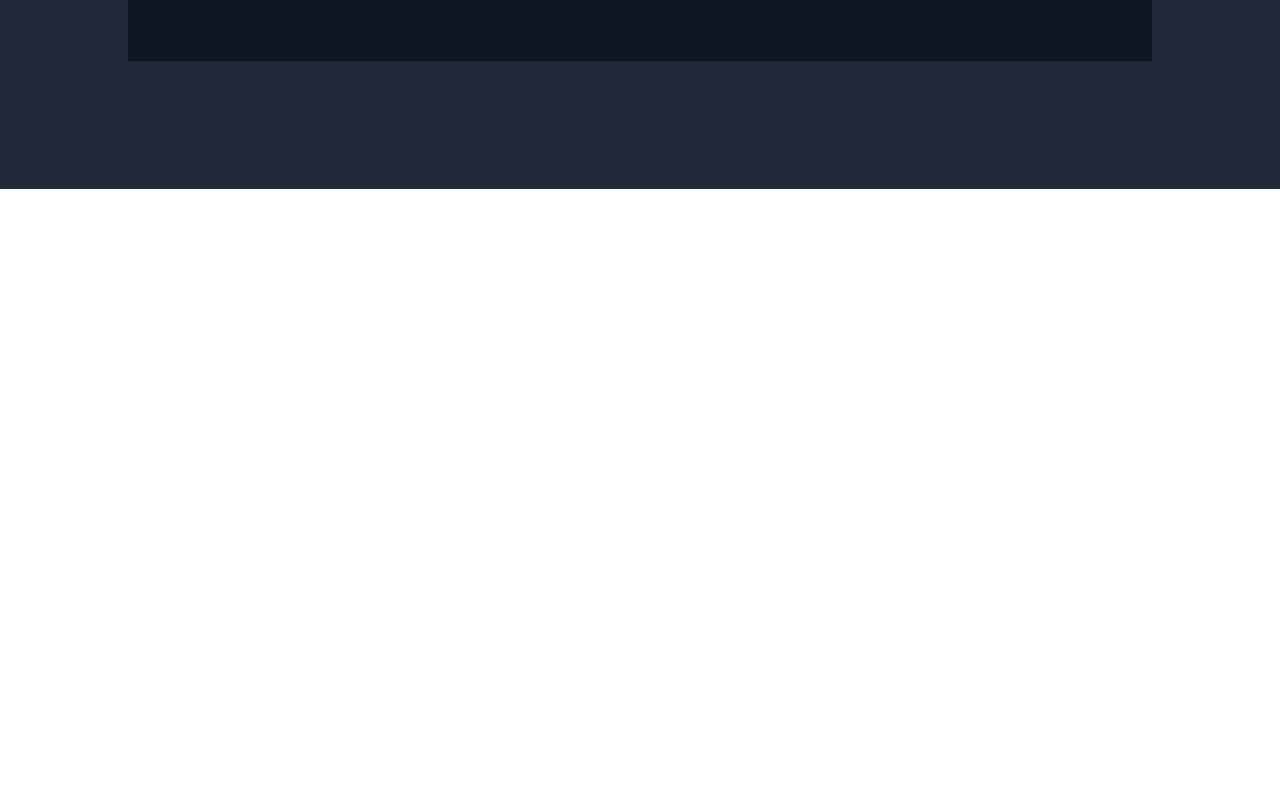
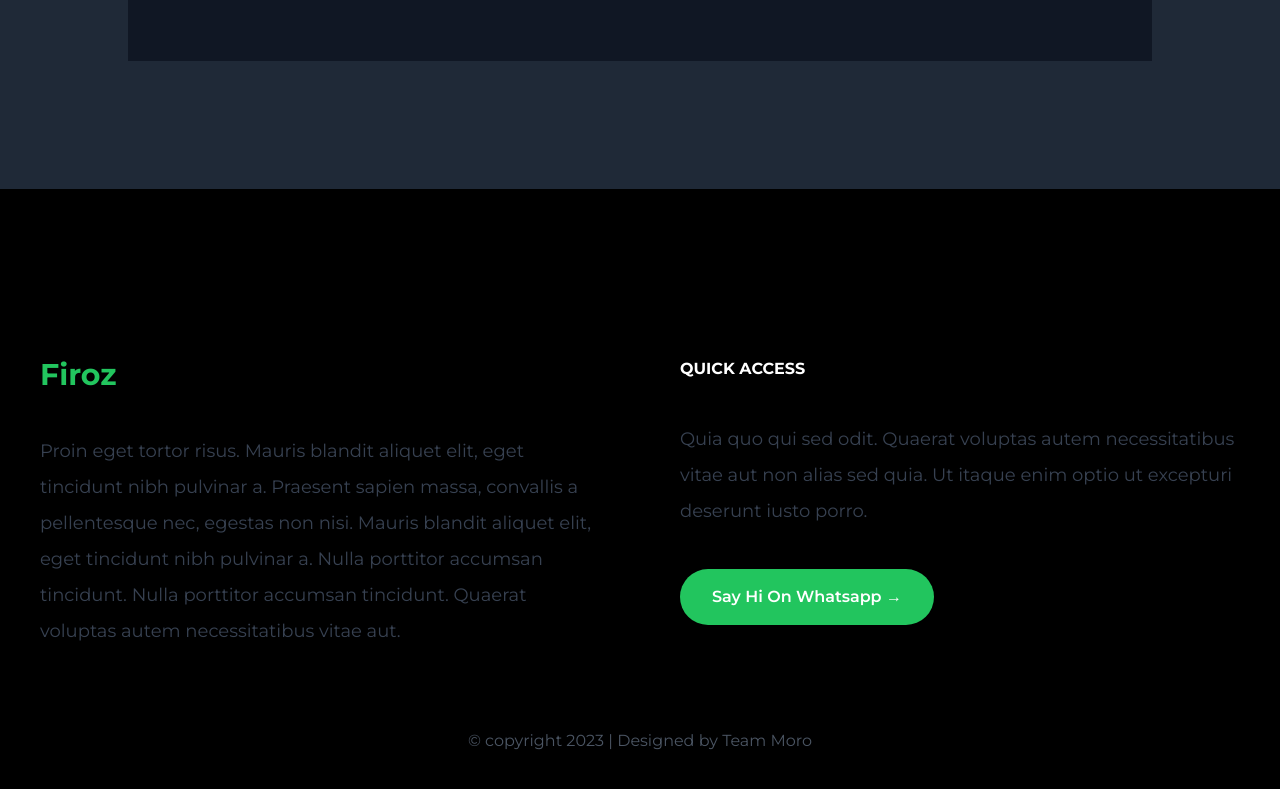
Before and after one commit to sravannk21/Firoz-portfolio, a website: page index.html in a window 1280 px wide. Shown: the part 5215-6004 px from the top of the page. Before the commit the page ends 5404 px from the top, so only its background shows below. Drawn offline with nearby package versions, Linux system fonts and the light colour scheme.

Commit message:
footer created and insert dummy content

```diff
--- a/index.html
+++ b/index.html
@@ -387,6 +387,31 @@
                 </div>
             </div>
         </section>
+
+        <!--FOOTER-->
+        <section class="py-32 bg-black">
+            <div class="max-w-7xl mx-auto p-10">
+                <div class="md:grid md:grid-cols-2 gap-20">
+                    <div>
+                        <h3 class="text-start text-green-500 font-bold text-3xl">Firoz</h3>
+                        <p class="text-gray-700 text-lg leading-loose mt-10">
+                            Proin eget tortor risus. Mauris blandit aliquet elit, eget tincidunt nibh pulvinar a. Praesent sapien massa, convallis a pellentesque nec, egestas non nisi. Mauris blandit aliquet elit, eget tincidunt nibh pulvinar a. Nulla porttitor accumsan tincidunt. Nulla porttitor accumsan tincidunt. Quaerat voluptas autem necessitatibus vitae aut.
+                        </p>
+                    </div>
+                    <div class="mt-20 md:mt-0">
+                        <h4 class="uppercase text-white text-start font-bold">quick access</h4>
+                        <p class="text-gray-700 text-lg leading-loose mt-10">
+                            Quia quo qui sed odit. Quaerat voluptas autem necessitatibus vitae aut non alias sed quia. Ut itaque enim optio ut excepturi deserunt iusto porro.
+                        </p>
+                        <a href="#" class="py-4 px-8 text-base hover:bg-opacity-80 duration-150 ease-in-out transition-all font-semibold bg-green-500 text-white mt-10 rounded-full capitalize inline-block">say hi on whatsapp &rarr;</a>
+                    </div>
+                </div>
+                <!--COPYRIGHT-->
+                <div class="text-center mt-20">
+                    <span class="text-gray-600">&copy; copyright 2023 | Designed by Team Moro</span>
+                </div>
+            </div>
+        </section>
     </main>
     <script src="https://cdnjs.cloudflare.com/ajax/libs/jquery/3.7.1/jquery.min.js"></script>
     <script src="https://cdnjs.cloudflare.com/ajax/libs/OwlCarousel2/2.3.4/owl.carousel.min.js"></script>
```
Also changed, not shown: build/css/style.css.
